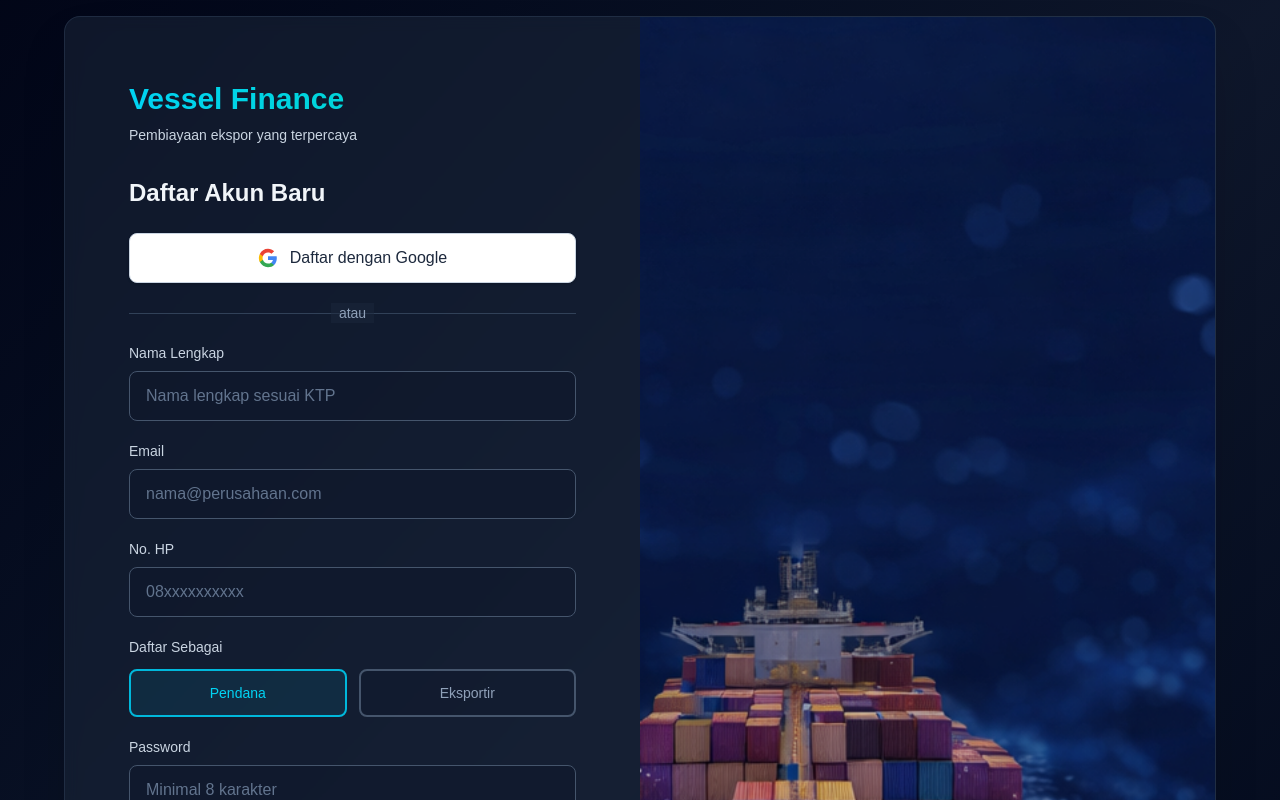
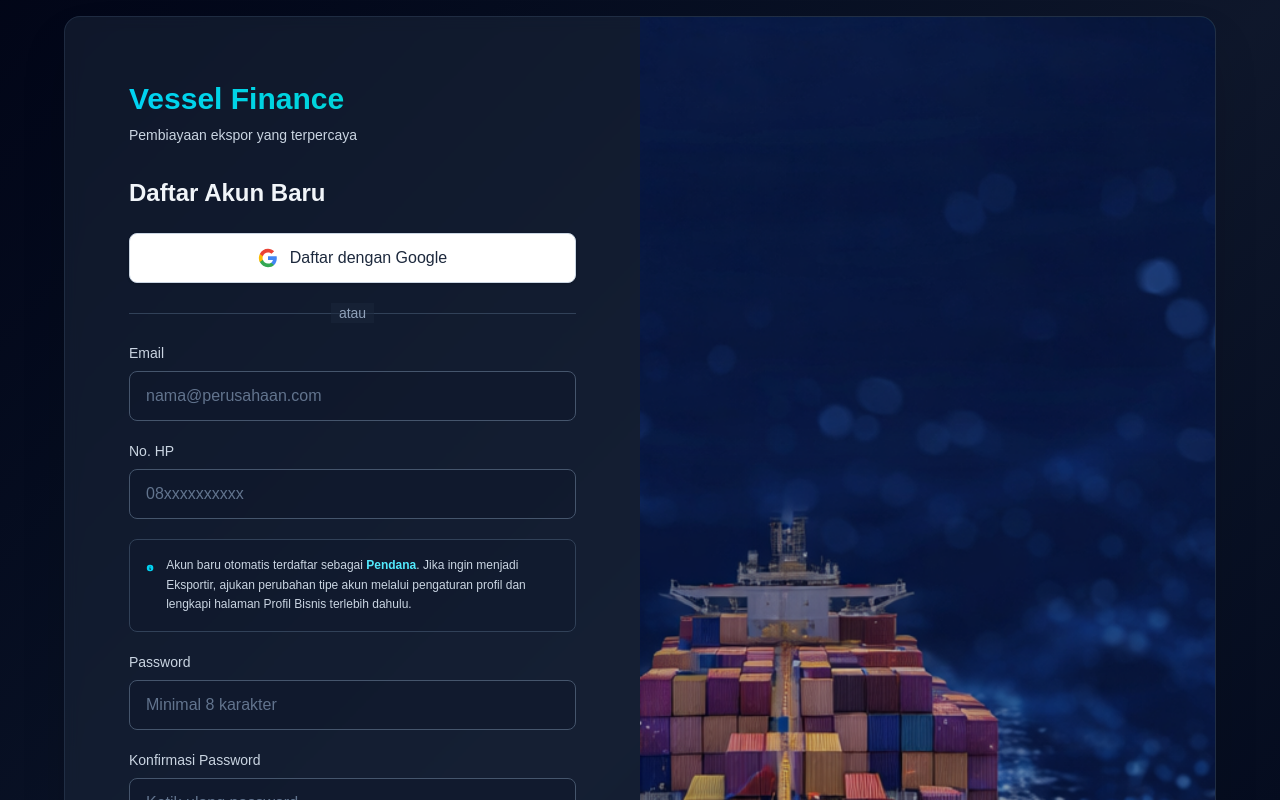
Before and after one commit to MaulRai/vessel, a Next.js app: page /register in a window 1280 px wide. Shown: the top 800 px of the page. Built offline with nearby package versions, Linux system fonts and the light colour scheme.

Commit message:
[Profil Bisnis] Refactor flow: Default now on Pendana, Complete profil bisnis to gain Exportir role

```diff
--- a/app/page.tsx
+++ b/app/page.tsx
@@ -3,7 +3,7 @@ import Link from "next/link";
 const navLinks = [
   { href: "/login", label: "Masuk" },
   { href: "/register", label: "Daftar Perusahaan" },
-  { href: "/register/profil-bisnis", label: "Profil Bisnis" },
+  { href: "/profil-bisnis", label: "Profil Bisnis" },
   { href: "/pendana/pendanaan/buat", label: "Buat Pendanaan" },
 ];
 
--- a/app/register/page.tsx
+++ b/app/register/page.tsx
@@ -5,10 +5,8 @@ import Link from 'next/link';
 import Image from 'next/image';
 
 export default function RegisterPage() {
-  const [fullName, setFullName] = useState('');
   const [email, setEmail] = useState('');
   const [phoneNumber, setPhoneNumber] = useState('');
-  const [role, setRole] = useState<'eksportir' | 'pendana'>('pendana');
   const [password, setPassword] = useState('');
   const [confirmPassword, setConfirmPassword] = useState('');
   const [agreeToTerms, setAgreeToTerms] = useState(false);
@@ -22,12 +20,7 @@ export default function RegisterPage() {
     }
 
     // Handle registration logic here
-    console.log('Register:', { fullName, email, phoneNumber, role, password });
-
-    // Redirect eksportir to Profil Bisnis
-    if (role === 'eksportir') {
-      window.location.href = '/register/profil-bisnis';
-    }
+    console.log('Register:', { email, phoneNumber, role: 'pendana', password });
   };
 
   return (
@@ -59,10 +52,10 @@ export default function RegisterPage() {
                   className="w-full flex items-center justify-center gap-3 px-4 py-3 bg-white hover:bg-slate-50 text-slate-800 font-medium rounded-lg transition-all border border-slate-300 shadow-sm"
                 >
                   <svg className="w-5 h-5" viewBox="0 0 24 24">
-                    <path fill="#4285F4" d="M22.56 12.25c0-.78-.07-1.53-.2-2.25H12v4.26h5.92c-.26 1.37-1.04 2.53-2.21 3.31v2.77h3.57c2.08-1.92 3.28-4.74 3.28-8.09z"/>
-                    <path fill="#34A853" d="M12 23c2.97 0 5.46-.98 7.28-2.66l-3.57-2.77c-.98.66-2.23 1.06-3.71 1.06-2.86 0-5.29-1.93-6.16-4.53H2.18v2.84C3.99 20.53 7.7 23 12 23z"/>
-                    <path fill="#FBBC05" d="M5.84 14.09c-.22-.66-.35-1.36-.35-2.09s.13-1.43.35-2.09V7.07H2.18C1.43 8.55 1 10.22 1 12s.43 3.45 1.18 4.93l2.85-2.22.81-.62z"/>
-                    <path fill="#EA4335" d="M12 5.38c1.62 0 3.06.56 4.21 1.64l3.15-3.15C17.45 2.09 14.97 1 12 1 7.7 1 3.99 3.47 2.18 7.07l3.66 2.84c.87-2.6 3.3-4.53 6.16-4.53z"/>
+                    <path fill="#4285F4" d="M22.56 12.25c0-.78-.07-1.53-.2-2.25H12v4.26h5.92c-.26 1.37-1.04 2.53-2.21 3.31v2.77h3.57c2.08-1.92 3.28-4.74 3.28-8.09z" />
+                    <path fill="#34A853" d="M12 23c2.97 0 5.46-.98 7.28-2.66l-3.57-2.77c-.98.66-2.23 1.06-3.71 1.06-2.86 0-5.29-1.93-6.16-4.53H2.18v2.84C3.99 20.53 7.7 23 12 23z" />
+                    <path fill="#FBBC05" d="M5.84 14.09c-.22-.66-.35-1.36-.35-2.09s.13-1.43.35-2.09V7.07H2.18C1.43 8.55 1 10.22 1 12s.43 3.45 1.18 4.93l2.85-2.22.81-.62z" />
+                    <path fill="#EA4335" d="M12 5.38c1.62 0 3.06.56 4.21 1.64l3.15-3.15C17.45 2.09 14.97 1 12 1 7.7 1 3.99 3.47 2.18 7.07l3.66 2.84c.87-2.6 3.3-4.53 6.16-4.53z" />
                   </svg>
                   Daftar dengan Google
                 </button>
@@ -75,25 +68,6 @@ export default function RegisterPage() {
                   <div className="relative flex justify-center text-sm">
                     <span className="px-2 bg-slate-800/50 text-slate-400">atau</span>
                   </div>
-                </div>
-
-                {/* Full Name Field */}
-                <div>
-                  <label
-                    htmlFor="fullName"
-                    className="block text-sm font-medium text-slate-300 mb-2"
-                  >
-                    Nama Lengkap
-                  </label>
-                  <input
-                    type="text"
-                    id="fullName"
-                    value={fullName}
-                    onChange={(e) => setFullName(e.target.value)}
-                    className="w-full px-4 py-3 bg-slate-900/50 border border-slate-600 rounded-lg focus:ring-2 focus:ring-cyan-500 focus:border-cyan-500 transition-all text-slate-100 text-base placeholder:text-slate-500"
-                    placeholder="Nama lengkap sesuai KTP"
-                    required
-                  />
                 </div>
 
                 {/* Email Field */}
@@ -134,49 +108,18 @@ export default function RegisterPage() {
                   />
                 </div>
 
-                {/* Role Selection */}
-                <div>
-                  <label className="block text-sm font-medium text-slate-300 mb-3">
-                    Daftar Sebagai
-                  </label>
-                  <div className="grid grid-cols-2 gap-3">
-                    <button
-                      type="button"
-                      onClick={() => setRole('pendana')}
-                      className={`px-4 py-3 rounded-lg border-2 transition-all text-sm font-medium ${
-                        role === 'pendana'
-                          ? 'border-cyan-500 bg-cyan-500/10 text-cyan-400'
-                          : 'border-slate-600 bg-slate-900/30 text-slate-400 hover:border-slate-500'
-                      }`}
-                    >
-                      Pendana
-                    </button>
-                    <button
-                      type="button"
-                      onClick={() => setRole('eksportir')}
-                      className={`px-4 py-3 rounded-lg border-2 transition-all text-sm font-medium ${
-                        role === 'eksportir'
-                          ? 'border-cyan-500 bg-cyan-500/10 text-cyan-400'
-                          : 'border-slate-600 bg-slate-900/30 text-slate-400 hover:border-slate-500'
-                      }`}
-                    >
-                      Eksportir
-                    </button>
+                {/* Account Type Info */}
+                <div className="p-4 bg-slate-900/40 border border-slate-700 rounded-lg">
+                  <div className="flex items-start space-x-3">
+                    <svg className="w-5 h-5 text-cyan-400 mt-0.5" fill="currentColor" viewBox="0 0 20 20">
+                      <path fillRule="evenodd" d="M18 10a8 8 0 11-16 0 8 8 0 0116 0zm-8-5a1 1 0 100 2 1 1 0 000-2zm-1 4a1 1 0 000 2v3a1 1 0 001 1h1a1 1 0 100-2v-3a1 1 0 00-1-1H9z" clipRule="evenodd" />
+                    </svg>
+                    <p className="text-xs text-slate-300 leading-relaxed">
+                      Akun baru otomatis terdaftar sebagai <span className="text-cyan-300 font-semibold">Pendana</span>.
+                      Jika ingin menjadi Eksportir, ajukan perubahan tipe akun melalui pengaturan profil dan lengkapi
+                      halaman Profil Bisnis terlebih dahulu.
+                    </p>
                   </div>
-
-                  {/* Eksportir Notice */}
-                  {role === 'eksportir' && (
-                    <div className="mt-3 p-3 bg-amber-950/30 border border-amber-800/30 rounded-lg">
-                      <div className="flex items-start space-x-2">
-                        <svg className="w-5 h-5 text-amber-400 mt-0.5 flex-shrink-0" fill="currentColor" viewBox="0 0 20 20">
-                          <path fillRule="evenodd" d="M18 10a8 8 0 11-16 0 8 8 0 0116 0zm-7-4a1 1 0 11-2 0 1 1 0 012 0zM9 9a1 1 0 000 2v3a1 1 0 001 1h1a1 1 0 100-2v-3a1 1 0 00-1-1H9z" clipRule="evenodd" />
-                        </svg>
-                        <p className="text-xs text-slate-300 leading-relaxed">
-                          Sebagai eksportir, Anda perlu melengkapi Profil Bisnis untuk verifikasi dan akses pembiayaan.
-                        </p>
-                      </div>
-                    </div>
-                  )}
                 </div>
 
                 {/* Password Field */}
@@ -242,7 +185,7 @@ export default function RegisterPage() {
                   type="submit"
                   className="w-full bg-gradient-to-r from-cyan-600 to-teal-600 hover:from-cyan-500 hover:to-teal-500 text-white font-medium py-3 px-4 rounded-lg transition-all text-base shadow-lg shadow-cyan-900/50 mt-6"
                 >
-                  {role === 'eksportir' ? 'Lanjut ke Profil Bisnis' : 'Daftar & Lanjutkan'}
+                  Daftar & Lanjutkan
                 </button>
 
                 {/* Security Notice */}
```
Also changed, not shown: app/profil-bisnis/page.tsx (renamed from app/register/profil-bisnis/page.tsx).
